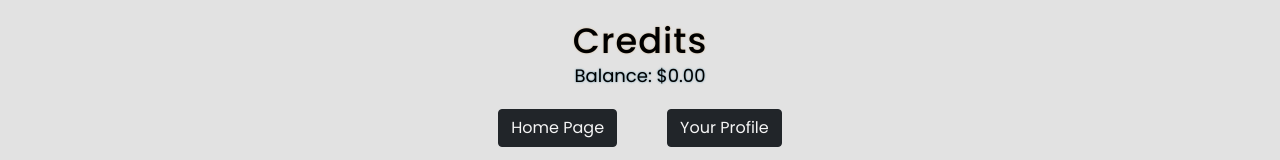
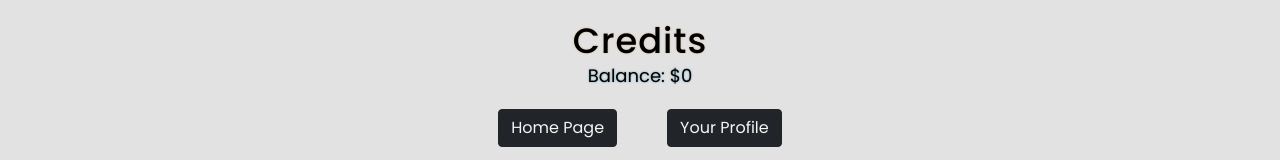
Before and after one commit to BolaGhaly/TTP-Assignment-8, a React (Create React App) app: page /credits in a window 1280 px wide. Shown: the top 160 px of the page. Built offline with nearby package versions, Linux system fonts and the light colour scheme; no server answers.

Commit message:
Update some components

```diff
--- a/src/App.js
+++ b/src/App.js
@@ -1,9 +1,5 @@
 import React, { useState, useEffect } from "react";
-import {
-  BrowserRouter as Router,
-  Routes,
-  Route,
-} from "react-router-dom";
+import { BrowserRouter as Router, Routes, Route } from "react-router-dom";
 import Home from "./components/Home";
 import UserProfile from "./components/UserProfile";
 import Login from "./components/Login";
@@ -23,6 +19,7 @@ function App() {
     userName: "bob_loblaw",
     memberSince: "02/18/1998",
   });
+
   const [debits, setDebits] = useState([]);
   const [credits, setCredits] = useState([]);
 
@@ -45,6 +42,9 @@ function App() {
   });
 
   totalBalance = debitAccBalance + creditAccBalance;
+  //console.log(typeof totalBalance)
+  //setTotalBalance(debitAccBalance + creditAccBalance);
+
   // creditTotalBalance = debitAccBalance + creditAccBalance;
 
   useEffect(() => {
--- a/src/components/AccountBalance.js
+++ b/src/components/AccountBalance.js
@@ -1,9 +1,11 @@
 import React from "react";
 
 function AccountBalance({ totalBalance }) {
-  console.log(totalBalance)
+  console.log(typeof (totalBalance))
+  console.log(totalBalance);
+
   return (
-    <div className="user-text">Balance: ${Number(totalBalance).toFixed(2)}</div>
+    <div className="user-text">Balance: ${totalBalance}</div>
   );
 }
 
--- a/src/components/Credits.js
+++ b/src/components/Credits.js
@@ -13,6 +13,9 @@ function Credits({ credits, setCredits, totalBalance, setTotalBalance }) {
   let year = today.getFullYear();
   today = month + "/" + day + "/" + year;
 
+
+  let tempFloat1 = totalBalance;
+
   const submitForm = (e) => {
     e.preventDefault();
     credits.push({
@@ -21,8 +24,17 @@ function Credits({ credits, setCredits, totalBalance, setTotalBalance }) {
       description: newCreditDesc,
       amount: newCreditAmount,
     });
-    let lastElement = credits[credits.length - 1].amount;
-    setTotalBalance(totalBalance + lastElement);
+    let lastElement = parseFloat(credits[credits.length - 1].amount);
+    console.log(
+      "Before Printing totalBalance + lastElement = ",
+      totalBalance + lastElement
+    );
+    let tempFloat = parseFloat(lastElement + totalBalance);
+    console.log(typeof (lastElement));
+    console.log(tempFloat);
+    tempFloat1 += tempFloat;
+    //setTotalBalance(tempFloat1);
+    console.log(typeof tempFloat1);
     setCredits(credits);
   };
 
@@ -30,7 +42,7 @@ function Credits({ credits, setCredits, totalBalance, setTotalBalance }) {
     <div className="blue-background">
       <div className="over-small-container">
         <h1 className="page-title">Credits</h1>
-        <AccountBalance totalBalance={totalBalance} />
+        <AccountBalance totalBalance={tempFloat1} />
         <div className="buttons-container">
           <button className="btn btn-dark shadow-none first-button">
             <Link to="/" className="text-decoration-none whitesmoke">
--- a/src/components/Debits.js
+++ b/src/components/Debits.js
@@ -22,7 +22,15 @@ function Debits({ setDebits, debits, totalBalance, setTotalBalance }) {
       amount: newDebitAmount,
     });
     let lastElement = debits[debits.length - 1].amount;
+    console.log(
+      "Before Printing totalBalance + lastElement = ",
+      totalBalance + lastElement
+    );
     setTotalBalance(totalBalance - lastElement);
+    console.log(
+      "After Printing totalBalance + lastElement = ",
+      totalBalance + lastElement
+    );
     setDebits(debits);
   };
 
```
